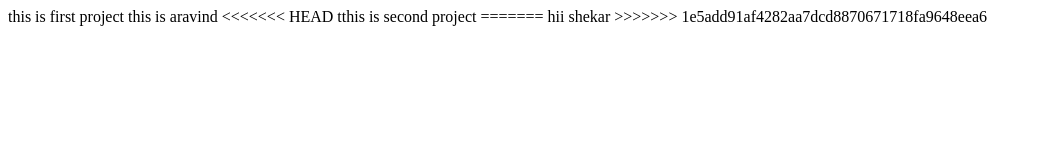
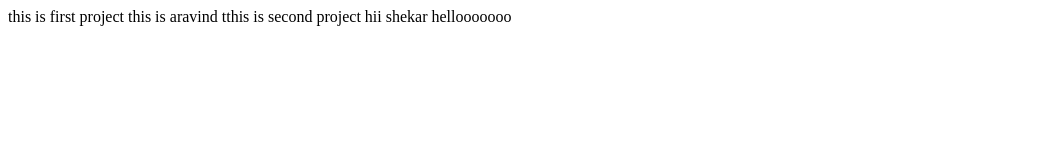
Before and after one commit to Rajasekhar2205/project-1, a plain HTML site: page index.html in a window 1280 px wide. Shown: the whole page, without its empty margins (0-1041 px from the left). Drawn offline with Linux system fonts and the light colour scheme.

Commit message:
hellooooo22

```diff
--- a/index.html
+++ b/index.html
@@ -8,10 +8,10 @@
 <body>
     this is first project
     this is aravind
-<<<<<<< HEAD
+
     tthis is second project
-=======
     hii shekar
->>>>>>> 1e5add91af4282aa7dcd8870671718fa9648eea6
+    hellooooooo
+
 </body>
 </html>
```
